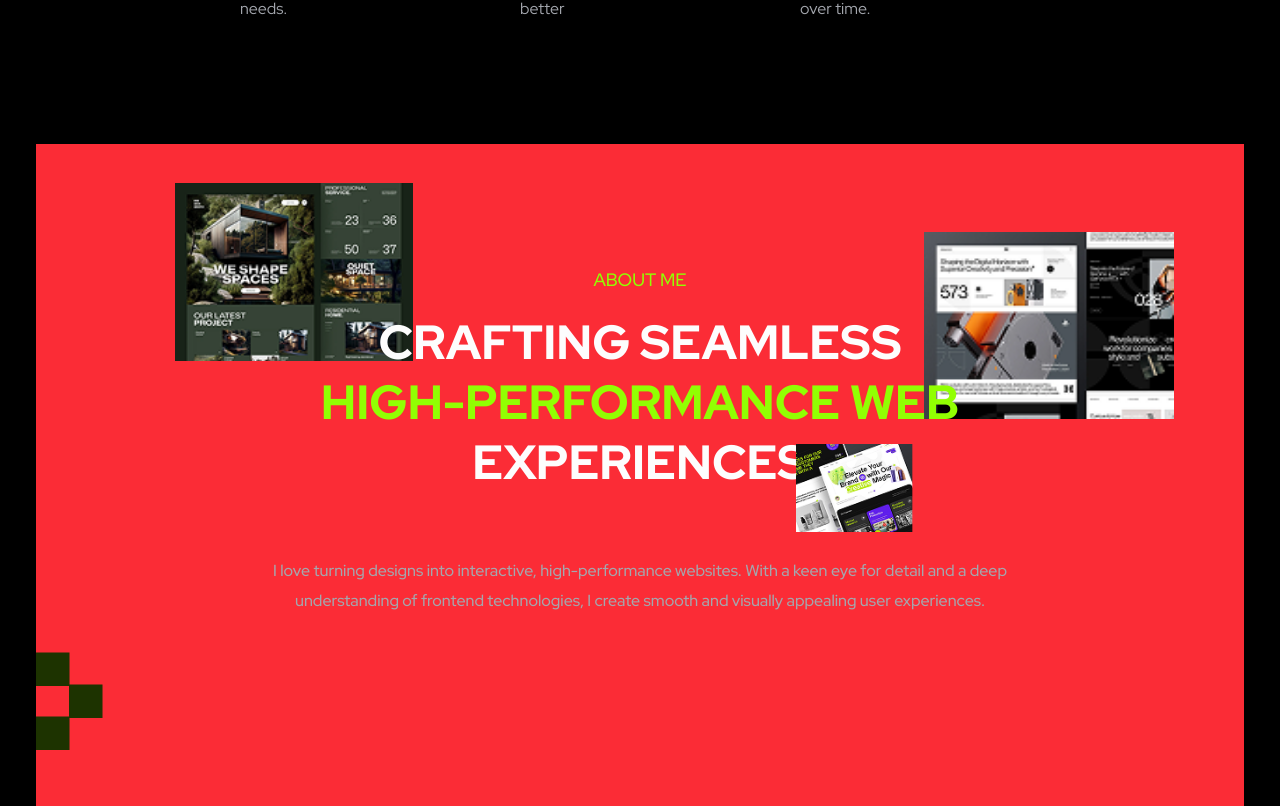
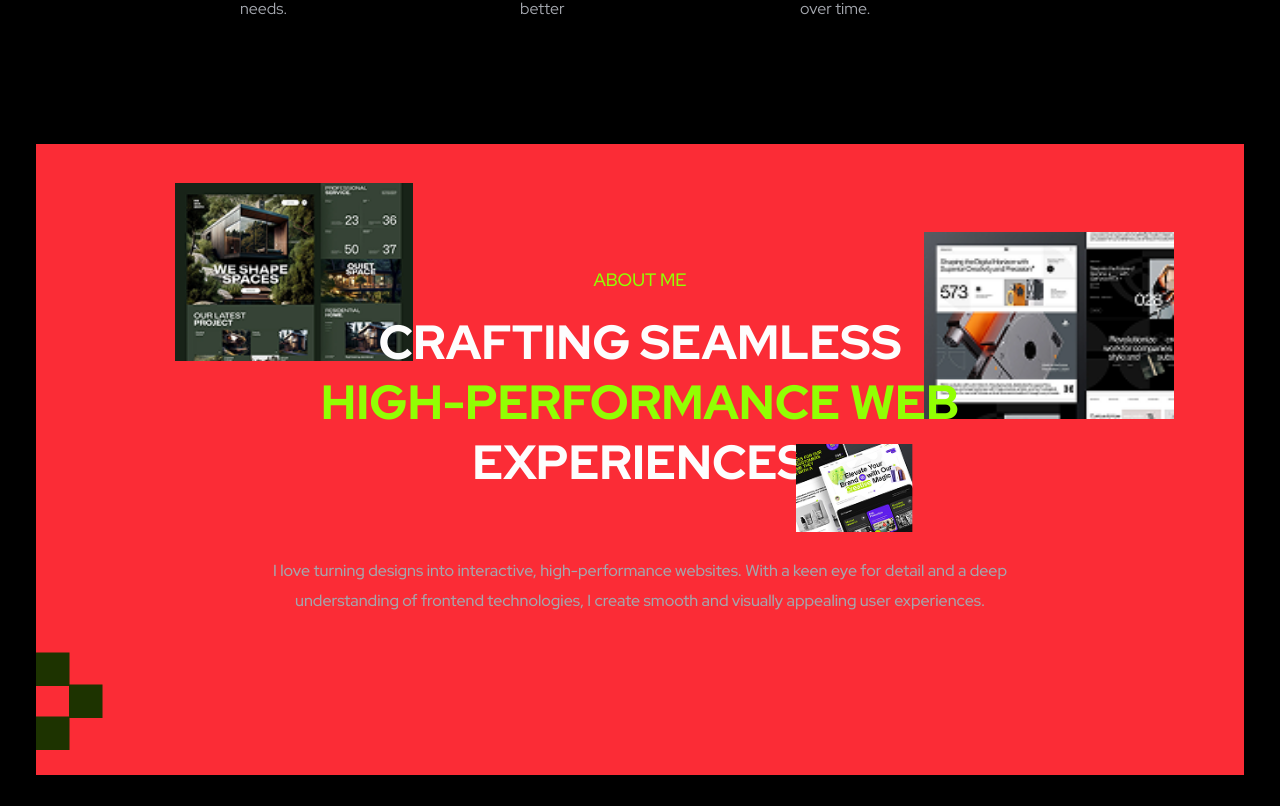
Before and after one commit to muhsinsuny/porto-suny, a Next.js app: page / in a window 1280 px wide. Shown: the part 1194-2000 px from the top of the page. Built offline with nearby package versions, Linux system fonts and the light colour scheme; a web font is replaced by a local one.

Commit message:
fix: correct height property in AboutMe component for improved layout consistency

```diff
--- a/src/home/partials/aboutme.tsx
+++ b/src/home/partials/aboutme.tsx
@@ -10,7 +10,7 @@ interface AboutmeProps {
 export const AboutMe: React.FC<AboutmeProps> = () => {
   return (
     <>
-      <div className='custom-container md:flex-center relative mb-0 flex min-h-screen w-full flex-col items-center bg-red-500 pt-10 md:relative md:mt-30 md:mb-0 md:flex md:h-[633px] md:flex-col md:px-28 md:pt-30'>
+      <div className='custom-container md:flex-center relative mb-0 flex h-[693px] w-full flex-col items-center bg-red-500 pt-10 md:relative md:mt-30 md:mb-0 md:flex md:h-[631px] md:flex-col md:px-28 md:pt-30'>
         <div className='flex-center flex w-full flex-col text-center md:relative'>
           <div className='flex flex-col text-center'>
             <h3 className='text-primary-200 text-md font-medium md:text-lg'>
```
